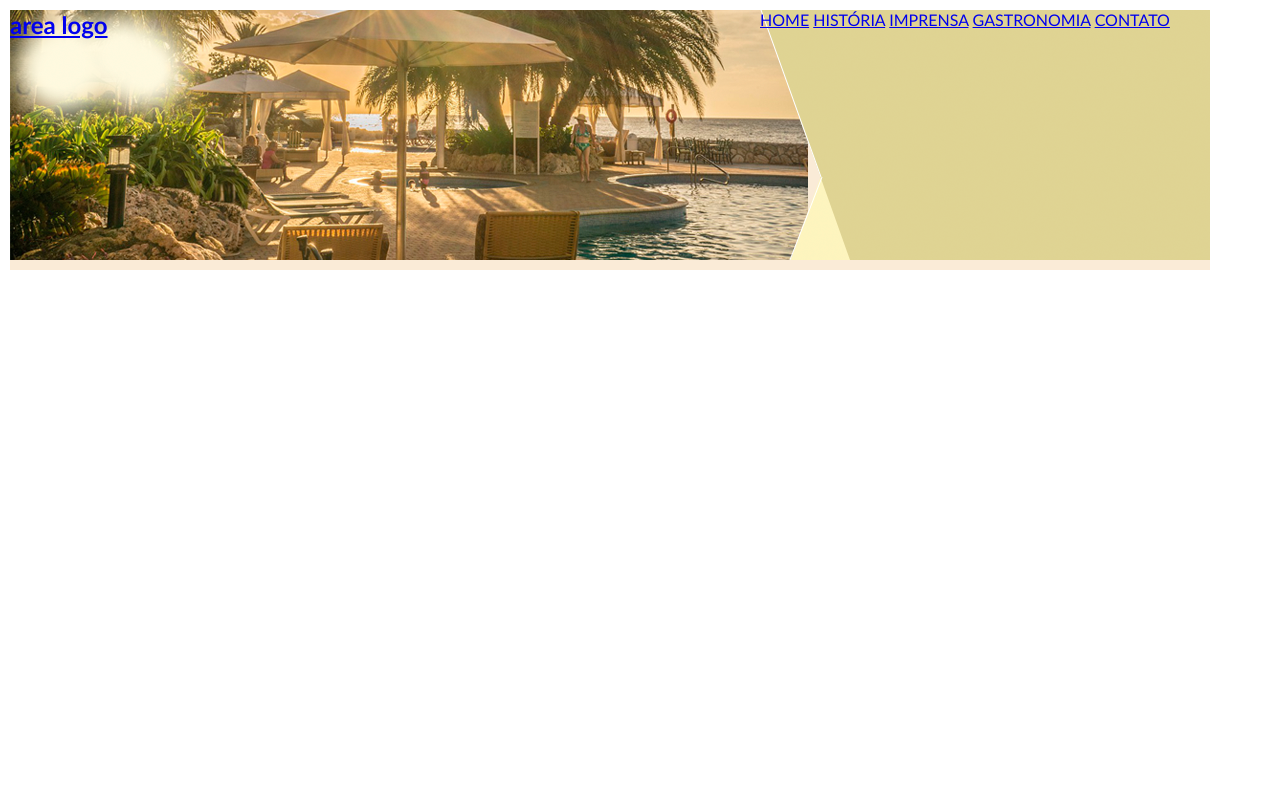
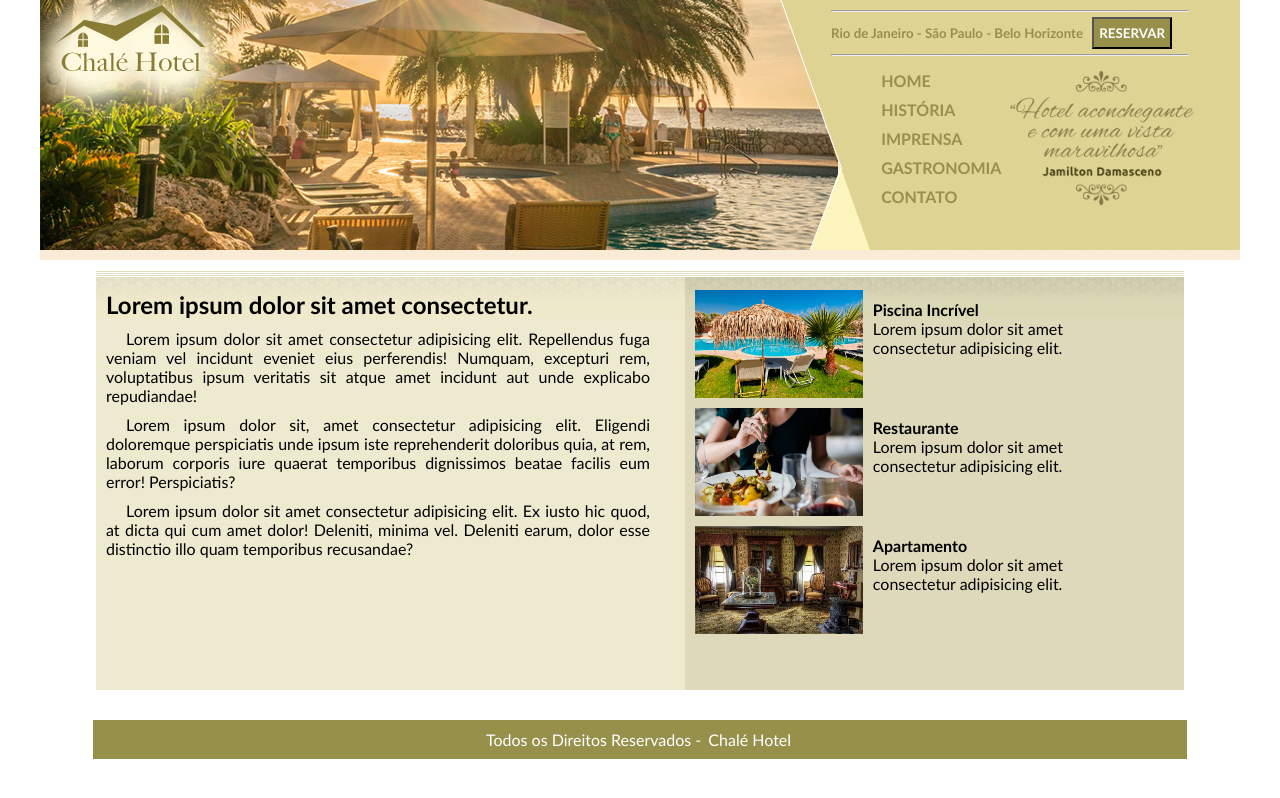
Before and after one commit to RafaelSantos0322/restarting, a plain HTML site: page conceitos/css/projetos/projetoHotel/index.html in a window 1280 px wide. Drawn offline with Linux system fonts and the light colour scheme.

Commit message:
finalizando o cidade chalé hotel

```diff
--- a/conceitos/css/projetos/projetoHotel/css/style.css
+++ b/conceitos/css/projetos/projetoHotel/css/style.css
@@ -4,13 +4,19 @@
     margin: 0px;
     font-family: 'Trebuchet MS', 'Lucida Sans Unicode', Arial, sans-serif;
 }
+body{
+    min-width: 400px;
+}
 header{
     position: relative;
     height: 15.2em;
     min-height: 260px;
     max-width: 1200px;
+    min-width: 780px;
     margin-top: 10px;
     margin-left: 10px;
+    margin: auto;
+
 }
 #area-logo{
     position: absolute;
@@ -21,23 +27,143 @@ header{
     height: 260px;
     background-color: antiquewhite;
 }
+#img-logo{
+    margin-top: 5px;
+    margin-left: 15px;
+}
 nav{
     background: url(../img/topo-imagem-lateral.png) no-repeat;
     position: absolute;
     top: 0px;
     right: 0px;
-    width: 450px;
+    width: 460px;
     height: 260px;
 }
-/* #img-chale{
-    padding-right: 10px;
+#div-topo{
+    width: 80%;
+    margin: auto;
+    margin-top: 10px;
+}
+hr{
+    margin: 5px;
+}
+h5#locais{
+    color: #96904B;
+    display: inline;
+    margin:  5px;
+
+}
+#btn_reservar{
+    padding: 6px 5px;
+    color: white;
+    background-color: #96904B;
+    text-transform: uppercase;
+    font-weight: bold;
+}
+#btn_reservar:hover{
+    background-color: #e1ddc1;
+    color: #96904B;
+}
+ul{
+    list-style-position: inside;
+    list-style: none;
+    float: left;
+    margin-left: 15%;
+}
+li{
+    margin-top: 10px;
+    text-decoration: none;
+}
+li a{
+    text-decoration: none;
+    font-weight: bold;
+    color: #96904B;
+}
+li a:hover{
+    color: white;
+}
+img#img-frase{
+    float: right;
+    width: 50%;
+    margin-top: 10px;
+    margin-left: 5px;
+}
+main{
+    min-height: 420px;
+    max-height: 800px;
+    min-width: 780px ;
+    width: 85%;
+    margin: auto;
+    margin-top: 10px;
+    background: #eeead0
+    url(../img/bg-area-principal.png) repeat-x;
+}
+#artigo-principal{
+    padding: 10px;
+    float: left;
+    width: 50%;
+    text-align: justify;
+    min-width: 250px;
+}
+#artigo-principal>h2{
+    margin-top: 10px;
+}
+#artigo-principal>p{
+    margin-top: 10px;
+    text-indent: 20px;
+}
+section{
+    min-height: 400px;
+    max-height: 800px;
+    padding: 10px;
+    float: right;
+    width: 44%;
+    background: #ddd9ba url(../img/bg-area-lateral.png) repeat-x;
+}
+.card{
+    float: left;
+    min-height: 100px;
+    min-width: 300px;
+    margin-top: 10px;
+}
+.card:hover{
+    background: none;
+    background-color: #E4DFC4;
+    cursor: pointer;
+}
+.card img{
+    width: 35%;
+    float: left;
+}
+.card h4{
+    float: left;
     margin-left: 10px;
-    margin-right: 10px;
-    height: 260px;
+    margin-top: 10px;
 }
-#img-nav{
-    z-index: 1;
-    min-width: 10px;
-    max-width: 400px;
-    height: 260px;
-} */
+.card p{
+    margin-left: 10px;
+    float: left;
+    width: 50%;
+}
+br {
+    clear: both;
+}
+footer{
+    margin: auto;
+    width: 85%;
+    clear: both;
+    text-align: center;
+    margin-top: 30px;
+    background-color: #96904B;
+    color: white;
+    padding: 10px 3px;
+}
+footer a{
+    color: white;
+    text-decoration: none;
+    padding: 7px 3px;
+}
+footer a:hover{
+    background-color: #e1ddc1;
+    color: #96904B;
+}
--- a/conceitos/css/projetos/projetoHotel/index.html
+++ b/conceitos/css/projetos/projetoHotel/index.html
@@ -8,25 +8,73 @@
 </head>
 <body>
     <header>
-
             <div id="area-logo">
-                <!-- <img src="img/topo-imagem-principal.png" alt="" id="img-chale" > -->
                 <h2>
-                    <a href="#">area logo</a>
+                    <a href="#">
+                        <img id="img-logo" src="img/logo.png" alt="logo hotel chalé">
+                    </a>
                 </h2>
             </div>
-            <!-- <div id="area-nav">
-
-                <img src="img/topo-imagem-lateral.png" alt="" id="img-nav" >
-            </div> -->
         <nav>
-            <a href="#">HOME</a>
-            <a href="#">HISTÓRIA</a>
-            <a href="#">IMPRENSA</a>
-            <a href="#">GASTRONOMIA</a>
-            <a href="#">CONTATO</a>
+            <div id="div-topo">
+                <hr>
+                    <h5 id="locais">Rio de Janeiro - São Paulo - Belo Horizonte</h5>
+                    <button id="btn_reservar">Reservar</button>
+                <hr>
+                <ul>
+                    <li>
+                        <a href="#">HOME</a>
+                    </li>
+                    <li>
+                        <a href="#">HISTÓRIA</a>
+                    </li>
+                    <li>
+                        <a href="#">IMPRENSA</a>
+                    </li>
+                    <li>
+                        <a href="#">GASTRONOMIA</a>
+                    </li>
+                    <li>
+                        <a href="#">CONTATO</a>
+                    </li>
+                </ul>
+                <img id="img-frase" src="img/depoimento.png" alt="">
+            </div>
         </nav>
     </header>
+    <main>
+        <article id="artigo-principal">
+            <h2>Lorem ipsum dolor sit amet consectetur.</h2>
+            <p>Lorem ipsum dolor sit amet consectetur adipisicing elit. Repellendus fuga veniam vel incidunt eveniet eius perferendis! Numquam, excepturi rem, voluptatibus ipsum veritatis sit atque amet incidunt aut unde explicabo repudiandae!</p>
+            <p>Lorem ipsum dolor sit, amet consectetur adipisicing elit. Eligendi doloremque perspiciatis unde ipsum iste reprehenderit doloribus quia, at rem, laborum corporis iure quaerat temporibus dignissimos beatae facilis eum error! Perspiciatis?</p>
+            <p>Lorem ipsum dolor sit amet consectetur adipisicing elit. Ex iusto hic quod, at dicta qui cum amet dolor! Deleniti, minima vel. Deleniti earum, dolor esse distinctio illo quam temporibus recusandae?</p>
+        </article>
+        <section>
+            <article class="card">
+                <img src="img/piscina.jpg" alt="piscina">
+                <h4>Piscina Incrível</h4>
+                <p>Lorem ipsum dolor sit amet consectetur adipisicing elit. </p>
 
+            </article>
+            <br>
+            <article class="card">
+                <img src="img/restaurante.jpg" alt=" imagem restaurante">
+                <h4>Restaurante</h4>
+                <p>Lorem ipsum dolor sit amet consectetur adipisicing elit. </p>
+
+            </article>
+            <br>
+            <article class="card">
+                <img src="img/apartamento.jpg" alt="">
+                <h4>Apartamento</h4>
+                <p>Lorem ipsum dolor sit amet consectetur adipisicing elit. </p>
+
+            </article>
+            <br>
+        </section>
+    </main>
+    <footer>
+        <p>Todos os Direitos Reservados - <a href="#">Chalé Hotel</a></p>
+    </footer>
 </body>
 </html>
```
Also changed, not shown: conceitos/css/projetos/projetoHotel/img/logo.png (added).
